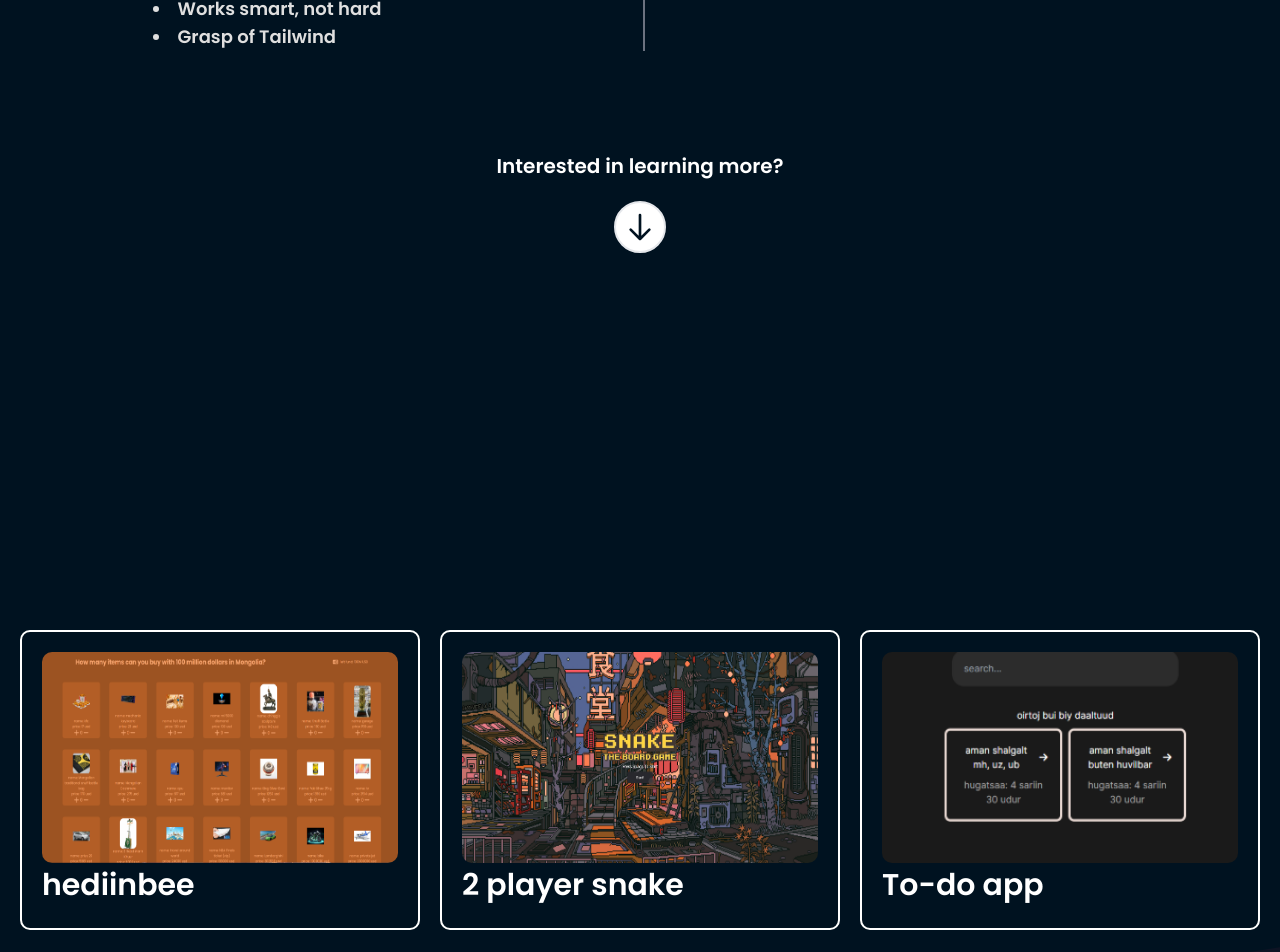
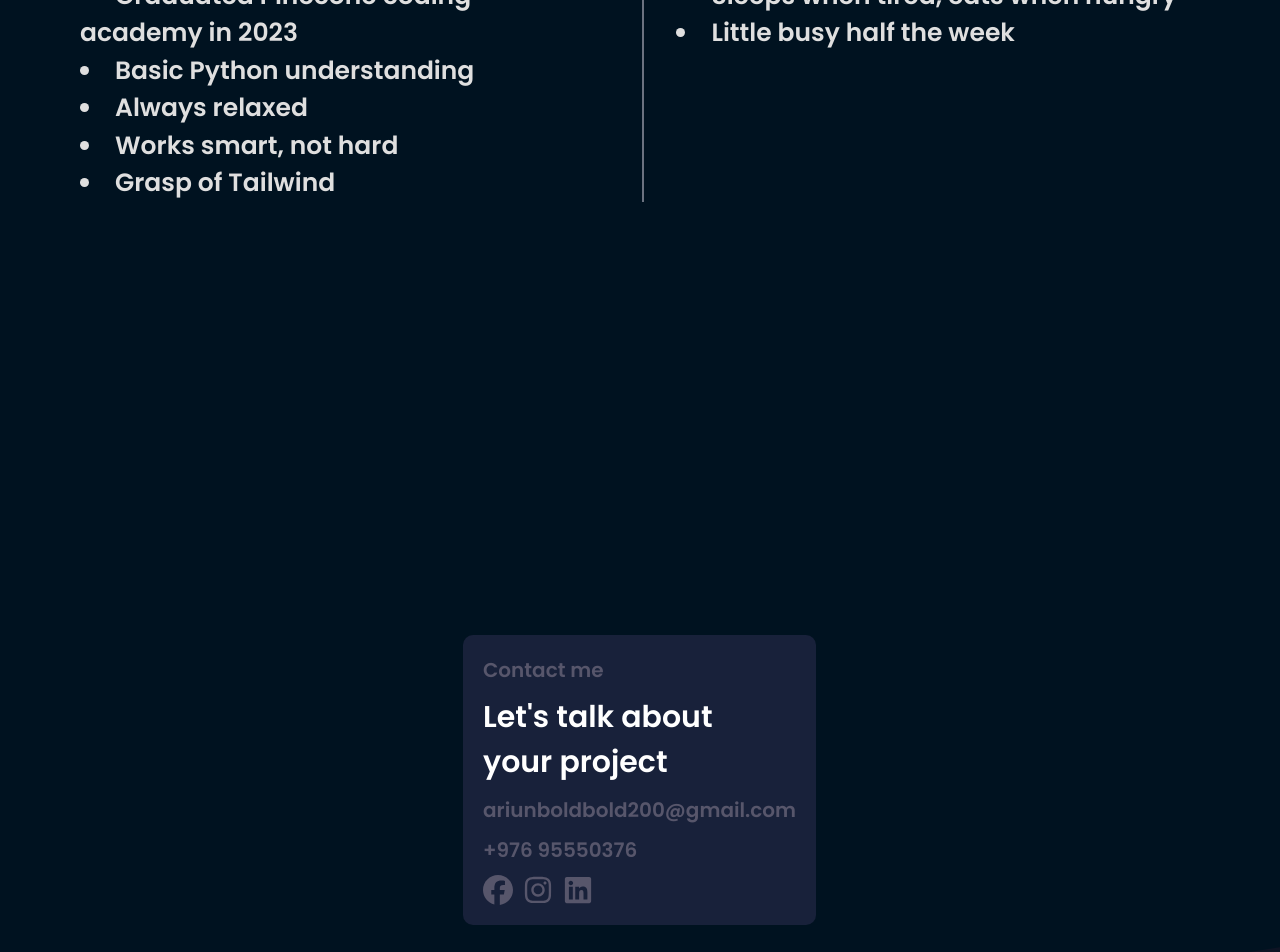
Before and after one commit to simp6969/portfolio, a Next.js app: page / in a window 1280 px wide. Shown: the part 1220-2172 px from the top of the page. Built offline with nearby package versions, Linux system fonts and the light colour scheme.

Commit message:
page 3 and few animations

```diff
--- a/app/globals.css
+++ b/app/globals.css
@@ -14,6 +14,7 @@
   user-select: none;
   color: var(--font-color);
   overflow-x: hidden;
+  scroll-behavior: smooth;
 }
 .page1 {
   background-image: url(../public/bg1.svg);
@@ -190,20 +191,17 @@
 
 .page2 {
   background-color: #001220;
-  min-height: 100vh; /* Use min-height for content to expand */
+  min-height: 100vh;
   width: 100vw;
   background-repeat: no-repeat;
   background-size: cover;
-  /* Add a background overlay */
   background-blend-mode: overlay;
 }
 
 .section-heading {
-  font-size: 2.5rem; /* Tailwind equivalent to 40px */
+  font-size: 2.5rem;
   font-weight: 700;
 }
-
-/* page 3 */
 
 .page3 {
   display: flex;
@@ -217,10 +215,39 @@
   background-size: cover;
   gap: 20px;
 }
-.imageHover {
+
+svg {
   transition: all 700ms;
 }
+svg:hover {
+  cursor: pointer;
+  fill: white;
+}
+.window-animation {
+  transition: transform 0.7s ease, opacity 0.7s ease, scale 0.7s ease;
+}
 
-.imageHover:hover {
-  scale: 1.2;
+.about-me-list-item {
+  opacity: 0;
+  transition: opacity 1s ease-in-out;
 }
+
+.about-me-list-item.in-view {
+  opacity: 1;
+}
+
+.copyable-text {
+  cursor: pointer;
+  transition: color 0.2s ease-in-out;
+}
+
+.copyable-text:hover {
+  color: white;
+  text-decoration: underline;
+}
+
+.copied-feedback {
+  color: green !important;
+  font-weight: bold;
+  text-decoration: none !important;
+}
--- a/components/Page2.jsx
+++ b/components/Page2.jsx
@@ -1,3 +1,7 @@
+// Page2.jsx
+"use client";
+import { useEffect, useRef } from "react";
+
 export function AboutMePage() {
   const strengths = [
     "Studied React framework NextJS for 2 years",
@@ -14,15 +18,45 @@
     "Sleeps when tired, eats when hungry",
     "Little busy half the week",
   ];
+
+  const strengthsListRef = useRef(null);
+  const weaknessesListRef = useRef(null);
+
+  useEffect(() => {
+    const observer = new IntersectionObserver(
+      (entries) => {
+        entries.forEach((entry) => {
+          if (entry.isIntersecting) {
+            entry.target.classList.add("in-view");
+          } else {
+            entry.target.classList.remove("in-view");
+          }
+        });
+      },
+      {
+        threshold: 0.2, // Adjust as needed
+      }
+    );
+
+    const listItemsStrength = strengthsListRef.current.querySelectorAll("li");
+    const listItemsWeakness = weaknessesListRef.current.querySelectorAll("li");
+
+    listItemsStrength.forEach((item) => observer.observe(item));
+    listItemsWeakness.forEach((item) => observer.observe(item));
+    return () => {
+      observer.disconnect();
+    };
+  }, []);
+
   return (
     <div className="page2 flex justify-center items-center">
       <div className="flex flex-col gap-5 items-center">
         <div className="info-container flex flex-col md:flex-row gap-8 p-8 md:p-12 lg:p-20">
           <section className="flex flex-col gap-2 border-r-2 border-gray-500 pr-8 md:pr-12">
             <h2 className="section-heading">Strengths:</h2>
-            <ul className="list-disc list-inside">
+            <ul ref={strengthsListRef} className="list-disc list-inside">
               {strengths.map((strength, index) => (
-                <li key={index} className="text-lg">
+                <li key={index} className="text-[25px] about-me-list-item">
                   {strength}
                 </li>
               ))}
@@ -30,32 +64,15 @@
           </section>
           <section className="flex flex-col gap-2">
             <h2 className="section-heading">Weaknesses:</h2>
-            <ul className="list-disc list-inside">
+            <ul ref={weaknessesListRef} className="list-disc list-inside">
               {weaknesses.map((weakness, index) => (
-                <li key={index} className="text-lg">
+                <li key={index} className="text-[25px] about-me-list-item">
                   {weakness}
                 </li>
               ))}
             </ul>
           </section>
         </div>
-        <p className="text-white">Interested in learning more?</p>
-        <button
-          aria-label="Scroll down to contact section"
-          className="hover:animate-none p-2 rounded-full border-2 bg-[white]"
-        >
-          <svg
-            className="size-8 text-[#001220]"
-            fill="none"
-            strokeLinecap="round"
-            strokeLinejoin="round"
-            strokeWidth="2"
-            viewBox="0 0 24 24"
-            stroke="currentColor"
-          >
-            <path d="M19 14l-7 7m0 0l-7-7m7 7V3"></path>
-          </svg>
-        </button>
       </div>
     </div>
   );
--- a/components/Page3.jsx
+++ b/components/Page3.jsx
@@ -1,44 +1,139 @@
+// Page3.jsx
 "use client";
 
 import { useRouter } from "next/navigation";
-import { useState } from "react";
+import { useEffect, useRef, useState } from "react";
 
 export function Page3() {
-  const nav = useRouter();
-  const [state, setState] = useState([
-    {
-      project: "hediinbee",
-      cover: "./hediinbee.png",
-      link: "https://hediinbee.vercel.app/",
-    },
-    {
-      project: "2 player snake",
-      cover: "mogio.png",
-      link: "https://mogio.vercel.app/",
-    },
-    {
-      project: "To-do app",
-      cover: "todo.png",
-      link: "https://nexy-beta.vercel.app/",
-    },
-  ]);
+  const router = useRouter();
+  const emailRef = useRef(null);
+  const phoneRef = useRef(null);
+  const windowRef = useRef(null);
+  const pageRef = useRef(null);
+  const [emailCopied, setEmailCopied] = useState(false);
+  const [phoneCopied, setPhoneCopied] = useState(false);
+
+  useEffect(() => {
+    const observer = new IntersectionObserver(
+      (entries) => {
+        entries.forEach((entry) => {
+          if (entry.isIntersecting) {
+            const intersectionRatio = entry.intersectionRatio;
+
+            // Smoother easing for rotation, opacity, and scale
+            const maxTranslateX = 40; // Reduced rotation range
+            const degree = maxTranslateX * (1 - intersectionRatio);
+            const opacity = Math.min(1, Math.pow(intersectionRatio, 0.5) * 1.5); // Non-linear opacity
+            const scale = Math.max(0.9, Math.pow(intersectionRatio, 0.5)); // Non-linear scale
+
+            windowRef.current.style.transform = `rotateX(${degree}deg)`;
+            windowRef.current.style.opacity = `${opacity}`;
+            windowRef.current.style.scale = `${scale}`;
+          } else {
+            windowRef.current.style.transform = `rotateX(${40}deg)`;
+            windowRef.current.style.opacity = `0`;
+            windowRef.current.style.scale = `0.9`;
+          }
+        });
+      },
+      {
+        threshold: Array.from({ length: 50 }, (_, i) => i / 50), // Adjust thresholds
+        root: null,
+      }
+    );
+
+    observer.observe(pageRef.current);
+
+    return () => {
+      observer.disconnect();
+    };
+  }, []);
+
+  const handleCopy = (text, setter) => {
+    navigator.clipboard.writeText(text);
+    setter(true); // Set state to show copied feedback
+    setTimeout(() => {
+      setter(false); // Reset state after 2 seconds
+    }, 2000);
+  };
+
   return (
-    <div className="page3">
-      {state.map((e, key) => {
-        return (
-          <div
-            onClick={() => nav.push(e.link)}
-            key={key}
-            className="w-[400px] hover:cursor-pointer rounded-[10px] flex flex-col p-[20px] text-[white] border-[white] border-2 h-[300px]"
+    <div ref={pageRef} className="page3">
+      <div
+        ref={windowRef}
+        className="window-animation bg-[#18213a] p-[20px] flex rounded-[10px]"
+      >
+        <div className="w-[50%] flex gap-[10px] flex-col">
+          <h1 className="text-[#57566b] text-[20px]">Contact me</h1>
+          <h1 className="text-[white] w-[300px] text-[30px]">
+            Let's talk about your project
+          </h1>
+          <h1
+            ref={emailRef}
+            onClick={() =>
+              handleCopy("ariunboldbold200@gmail.com", setEmailCopied)
+            }
+            className={`text-[#57566b] text-[20px] copyable-text ${
+              emailCopied ? "copied-feedback" : ""
+            }`}
           >
-            <img
-              className="h-[90%] rounded-[10px] imageHover"
-              src={e.cover}
-            ></img>
-            <h1 className="text-[30px]">{e.project}</h1>
+            ariunboldbold200@gmail.com
+          </h1>
+          <h1
+            ref={phoneRef}
+            onClick={() => handleCopy("+976 95550376", setPhoneCopied)}
+            className={`text-[#57566b] text-[20px] copyable-text ${
+              phoneCopied ? "copied-feedback" : ""
+            }`}
+          >
+            +976 95550376
+          </h1>
+          <div className="flex gap-[10px]">
+            {/* Social media icons (unchanged) */}
+            <svg
+              onClick={() => {
+                router.push(
+                  "https://www.facebook.com/profile.php?id=61553207489957"
+                );
+              }}
+              xmlns="http://www.w3.org/2000/svg"
+              viewBox="0 0 512 512"
+              width={30}
+              fill="#57566b"
+              height={30}
+            >
+              <path d="M512 256C512 114.6 397.4 0 256 0S0 114.6 0 256C0 376 82.7 476.8 194.2 504.5V334.2H141.4V256h52.8V222.3c0-87.1 39.4-127.5 125-127.5c16.2 0 44.2 3.2 55.7 6.4V172c-6-.6-16.5-1-29.6-1c-42 0-58.2 15.9-58.2 57.2V256h83.6l-14.4 78.2H287V510.1C413.8 494.8 512 386.9 512 256h0z" />
+            </svg>
+            <svg
+              onClick={() => {
+                router.push("https://www.instagram.com/ariuka_69/");
+              }}
+              width={30}
+              fill="#57566b"
+              height={30}
+              xmlns="http://www.w3.org/2000/svg"
+              viewBox="0 0 448 512"
+            >
+              <path d="M224.1 141c-63.6 0-114.9 51.3-114.9 114.9s51.3 114.9 114.9 114.9S339 319.5 339 255.9 287.7 141 224.1 141zm0 189.6c-41.1 0-74.7-33.5-74.7-74.7s33.5-74.7 74.7-74.7 74.7 33.5 74.7 74.7-33.6 74.7-74.7 74.7zm146.4-194.3c0 14.9-12 26.8-26.8 26.8-14.9 0-26.8-12-26.8-26.8s12-26.8 26.8-26.8 26.8 12 26.8 26.8zm76.1 27.2c-1.7-35.9-9.9-67.7-36.2-93.9-26.2-26.2-58-34.4-93.9-36.2-37-2.1-147.9-2.1-184.9 0-35.8 1.7-67.6 9.9-93.9 36.1s-34.4 58-36.2 93.9c-2.1 37-2.1 147.9 0 184.9 1.7 35.9 9.9 67.7 36.2 93.9s58 34.4 93.9 36.2c37 2.1 147.9 2.1 184.9 0 35.9-1.7 67.7-9.9 93.9-36.2 26.2-26.2 34.4-58 36.2-93.9 2.1-37 2.1-147.8 0-184.8zM398.8 388c-7.8 19.6-22.9 34.7-42.6 42.6-29.5 11.7-99.5 9-132.1 9s-102.7 2.6-132.1-9c-19.6-7.8-34.7-22.9-42.6-42.6-11.7-29.5-9-99.5-9-132.1s-2.6-102.7 9-132.1c7.8-19.6 22.9-34.7 42.6-42.6 29.5-11.7 99.5-9 132.1-9s102.7-2.6 132.1 9c19.6 7.8 34.7 22.9 42.6 42.6 11.7 29.5 9 99.5 9 132.1s2.7 102.7-9 132.1z" />
+            </svg>
+            <svg
+              onClick={() => {
+                router.push(
+                  "https://www.linkedin.com/in/ariunbold-bold-60058b30a/"
+                );
+              }}
+              width={30}
+              fill="#57566b"
+              height={30}
+              xmlns="http://www.w3.org/2000/svg"
+              viewBox="0 0 448 512"
+            >
+              <path d="M416 32H31.9C14.3 32 0 46.5 0 64.3v383.4C0 465.5 14.3 480 31.9 480H416c17.6 0 32-14.5 32-32.3V64.3c0-17.8-14.4-32.3-32-32.3zM135.4 416H69V202.2h66.5V416zm-33.2-243c-21.3 0-38.5-17.3-38.5-38.5S80.9 96 102.2 96c21.2 0 38.5 17.3 38.5 38.5 0 21.3-17.2 38.5-38.5 38.5zm282.1 243h-66.4V312c0-24.8-.5-56.7-34.5-56.7-34.6 0-39.9 27-39.9 54.9V416h-66.4V202.2h63.7v29.2h.9c8.9-16.8 30.6-34.5 62.9-34.5 67.2 0 79.7 44.3 79.7 101.9V416z" />
+            </svg>
           </div>
-        );
-      })}
+        </div>
+        <div className=""></div>
+      </div>
     </div>
   );
 }
```
Also changed, not shown: app/page.js (+21 -4 lines).
